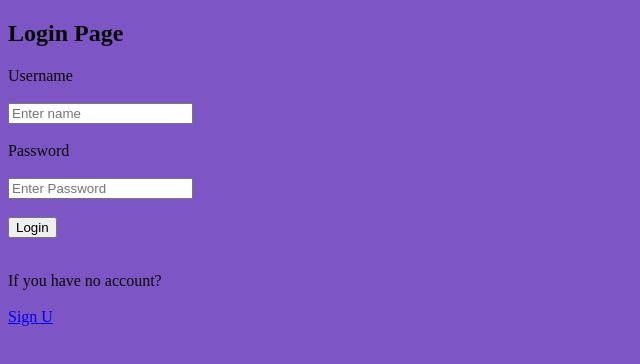
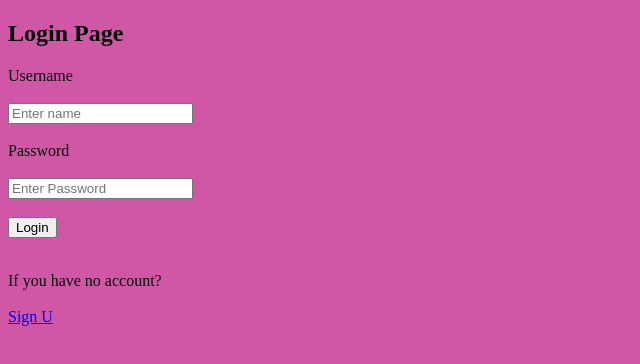
Before and after one commit to Kartiki23/Travel, a plain HTML site: page login.html in a window 1280 px wide. Shown: the whole page, without its empty margins (0-640 px from the left). Drawn offline with Linux system fonts and the light colour scheme.

Commit message:
Update login.html

```diff
--- a/login.html
+++ b/login.html
@@ -5,7 +5,7 @@
     <style>
         body
         {
-            background-color: #7e55c5;
+            background-color: #cf57a5;
             color: #080808;
 
         }
```
